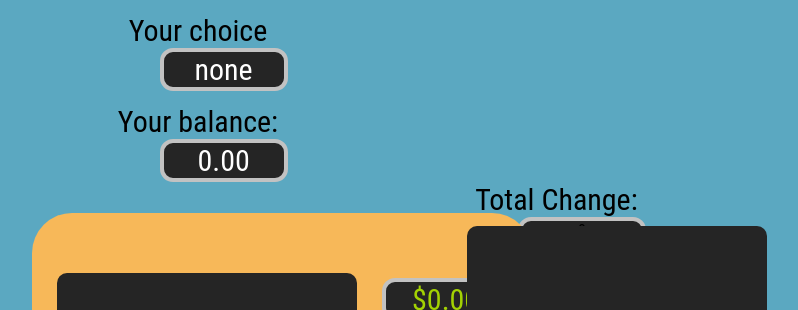
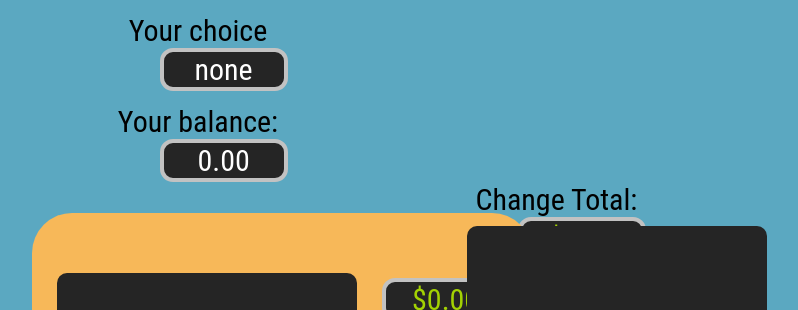
Before and after one commit to HuascarMC/vending-machine, a React (Create React App) app: page / in a window 1280 px wide. Shown: the top 310 px of the page, without its empty margins (450-1248 px from the left). Built offline with nearby package versions, Linux system fonts and the light colour scheme.

Commit message:
refactored backend api to return changetotal, render success

```diff
--- a/src/App.js
+++ b/src/App.js
@@ -10,7 +10,7 @@ class App extends Component {
       state: 0,
       change: 0,
       item: 0,
-      changeTotal: 0
+      changeTotal: 0.00
     }
     this.setResponse = this.setResponse.bind(this)
 }
--- a/src/Containers/BucketContainer/BucketContainer.js
+++ b/src/Containers/BucketContainer/BucketContainer.js
@@ -34,9 +34,9 @@ class BucketContainer extends React.Component {
    // var result = this.generateChange()
   return(
   <div>
-    <p className="title-total-change">Total Change: </p>
+    <p className="title-total-change">Change Total: </p>
     <div className="changeTotal">
-      { this.props.changeTotal }
+          <p className="balance-text">${ this.props.changeTotal.toFixed(2) }</p>
     </div>
   <div className="bucket">
     { result }
--- a/src/index.css
+++ b/src/index.css
@@ -31,6 +31,8 @@ button {
   border-radius: 13px;
    border: solid #c2c2c2 4px;
    margin: 0 0 0 75%;
+     color: rgb(163, 210, 3);
+     font-size: 33;
 }
 
 .balance-display {
```
